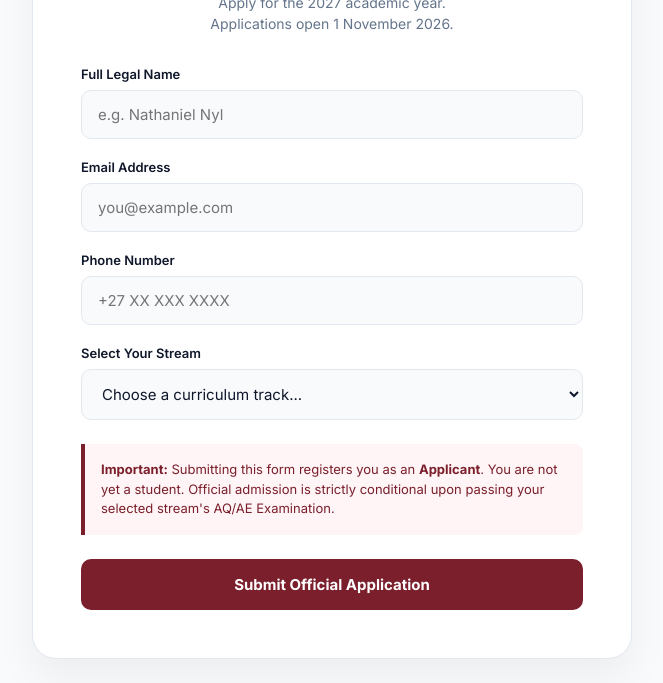
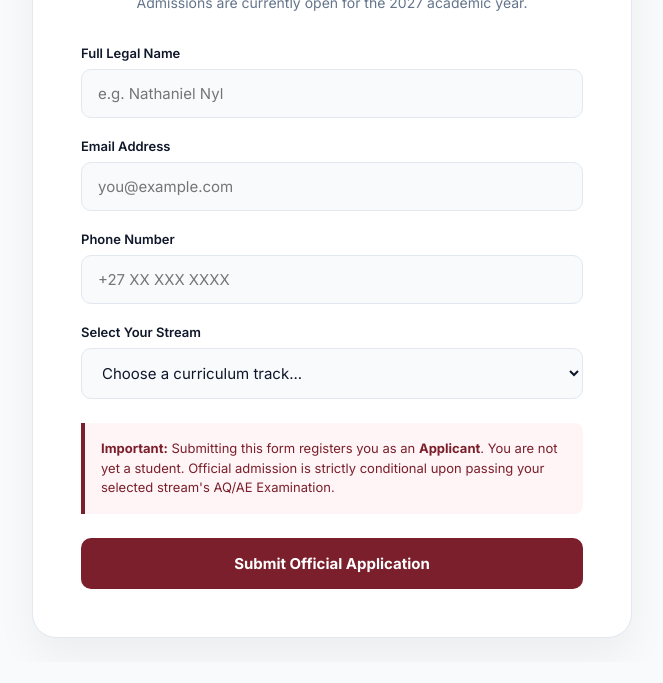
Before and after one commit to Nathaniel-971/nylwebdev, a plain HTML site: page admission.html in a window 1280 px wide. Shown: the part 230-913 px from the top of the page, without its empty margins (308-971 px from the left). After the commit the page ends 892 px from the top, so only its background shows below. Drawn offline with nearby package versions, Linux system fonts and the light colour scheme.

Commit message:
Update admission.html

```diff
--- a/admission.html
+++ b/admission.html
@@ -59,7 +59,7 @@
         <div class="header">
             <div class="logo">∆</div>
             <h1>Official Admission Application</h1>
-            <p>Apply for the 2027 academic year. <br>Applications open 1 November 2026.</p>
+            <p>Admissions are currently open for the 2027 academic year.</p>
         </div>
 
         <form id="admissionForm">
@@ -109,12 +109,8 @@
 
     document.getElementById('admissionForm').addEventListener('submit', function(e) {
         e.preventDefault();
-        // Hide form, show success
         document.getElementById('formCard').style.display = 'none';
         document.getElementById('successState').style.display = 'block';
-
-        // Here you would normally send the data to Firebase/your backend
-        // The application is OFFICIAL, but the person is an APPLICANT until exams.
     });
 </script>
 </body>
```
